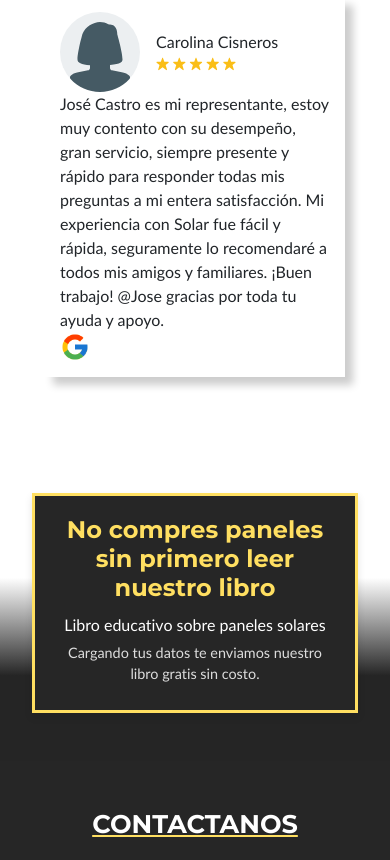
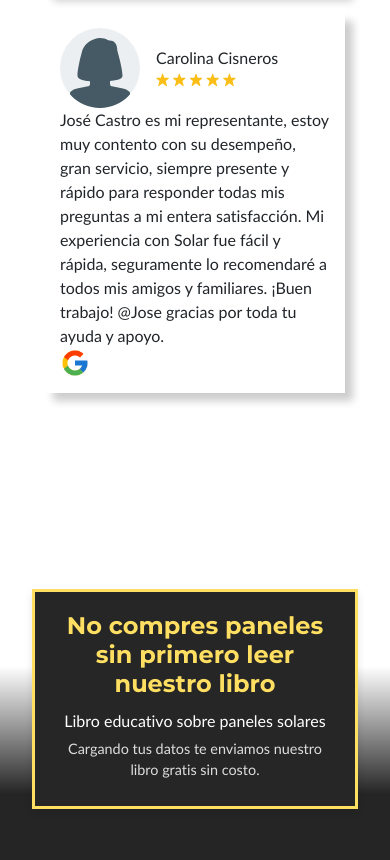
Before and after one commit to DiegoSCC/JoseSolares, a website built with Vite: page index.html in a window 390 px wide. Shown: the part 4660-5520 px from the top of the page. Built offline with nearby package versions, Linux system fonts and the light colour scheme.

Commit message:
minos style fixes on all views

```diff
--- a/index.html
+++ b/index.html
@@ -263,7 +263,7 @@
 
 
 
-        <section class="cta-section |  padding-block-700">
+        <section class="cta-section">
             <div class="promo-banner">
                 <img class="promo-img" src="/media/images/foto-tablet-inicio.png" alt="">
                 <div></div>
--- a/styles/style.css
+++ b/styles/style.css
@@ -757,6 +757,10 @@ select {
 
 }
 
+#reviews {
+  padding: 4rem 0 5rem;
+}
+
 .review-box {
   flex: 1 1 300px; /* Flex-grow: 1, Flex-shrink: 1, Flex-basis: 300px */
   min-width: 200px; /* Set minimum size to prevent shrinking too much on small screens */
@@ -805,7 +809,7 @@ select {
   justify-content: center;
   background: rgb(255,255,255);
   background: linear-gradient(180deg, rgba(255,255,255,1) 42%, rgb(37, 37, 37) 73%);
-  padding: 4rem 2rem;
+  padding: 6rem 2rem;
 }
 
 .promo-banner {
```
Also changed, not shown: styles/info.css (+15 -0 lines).
